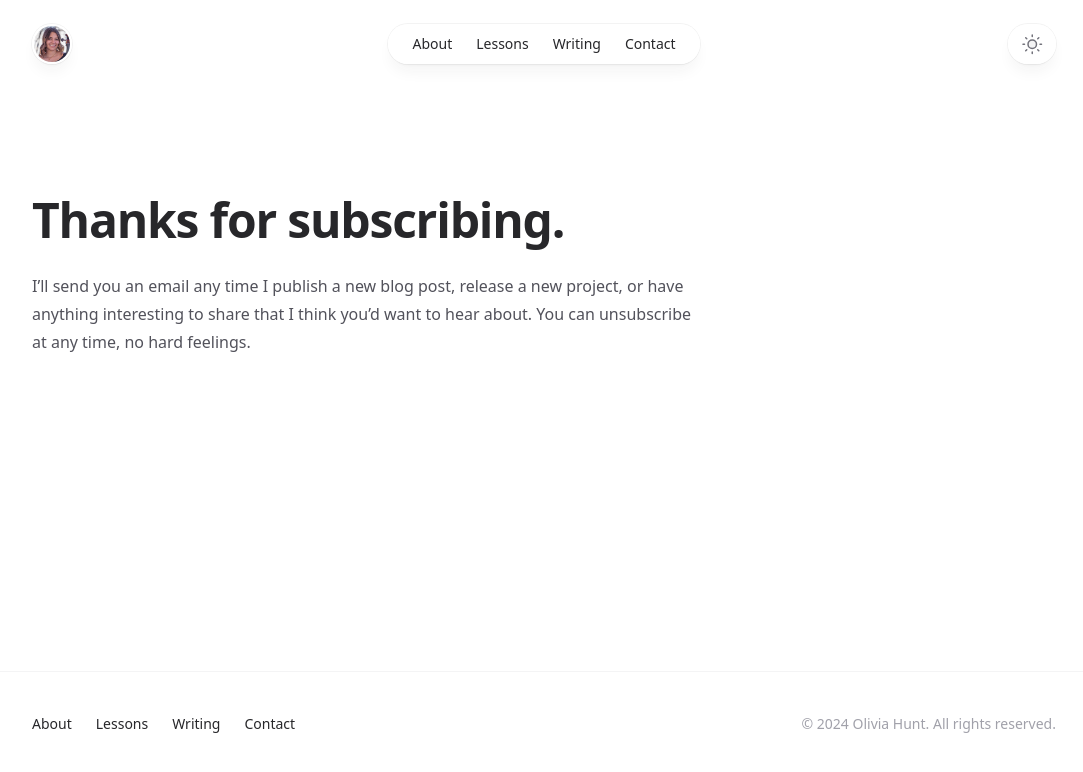
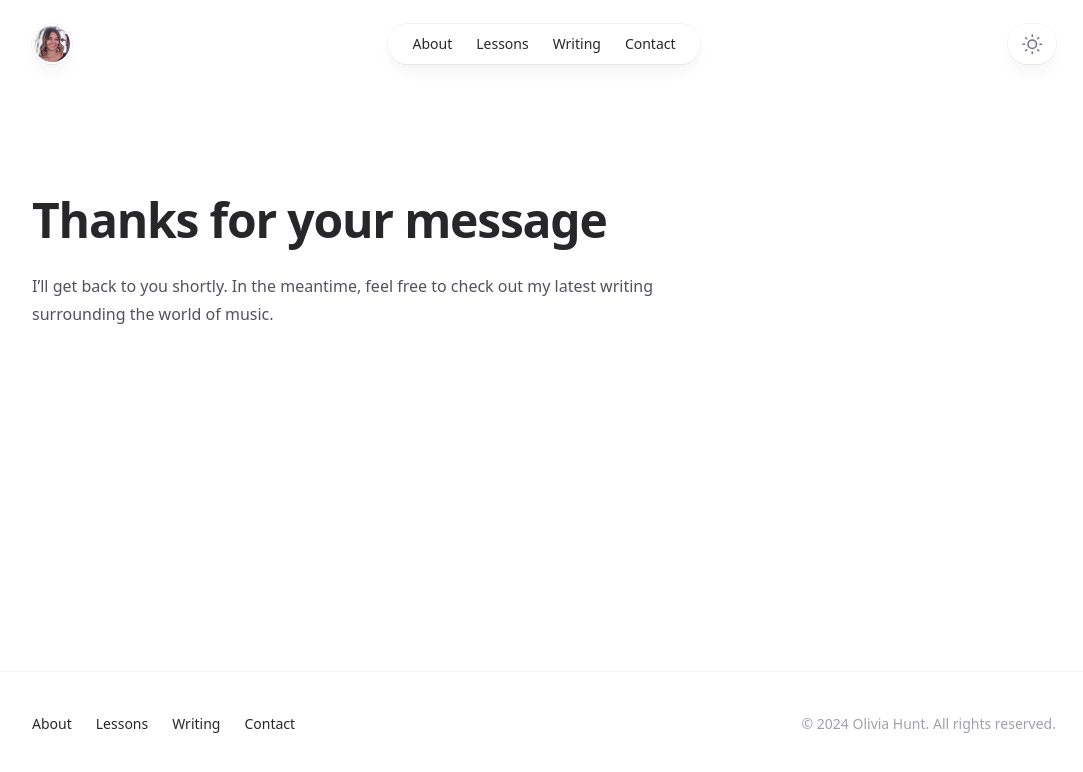
Before and after one commit to jseanpatel/oliviahuntcello.com, a Next.js app: page /thank-you in a window 1280 px wide. Shown: the top 772 px of the page, without its empty margins (96-1179 px from the left). Built offline with nearby package versions, Linux system fonts and the light colour scheme; no server answers.

Commit message:
chore: update form submission action

```diff
--- a/src/app/lessons/page.jsx
+++ b/src/app/lessons/page.jsx
@@ -94,7 +94,7 @@ export default function About() {
           <div>
             <div>
               <div className="max-w-xl mx-auto lg:mx-0 lg:max-w-lg ">
-                <form action="#" method="POST" className="pt-8 mt-8 border-t border-gray-900/10 dark:border-zinc-400" name="lesson-inquiry" netlify>
+                <form action="/thank-you" method="POST" className="pt-8 mt-8 border-t border-gray-900/10 dark:border-zinc-400" name="lesson-inquiry" netlify>
                 <div className="grid grid-cols-1 mt-8 gap-x-8 gap-y-6 sm:grid-cols-2">
                     <div className="">
                       <label
--- a/src/app/thank-you/page.jsx
+++ b/src/app/thank-you/page.jsx
@@ -8,8 +8,8 @@ export const metadata = {
 export default function ThankYou() {
   return (
     <SimpleLayout
-      title="Thanks for subscribing."
-      intro="I’ll send you an email any time I publish a new blog post, release a new project, or have anything interesting to share that I think you’d want to hear about. You can unsubscribe at any time, no hard feelings."
+      title="Thanks for your message"
+      intro="I’ll get back to you shortly. In the meantime, feel free to check out my latest writing surrounding the world of music."
     />
   )
 }
```
